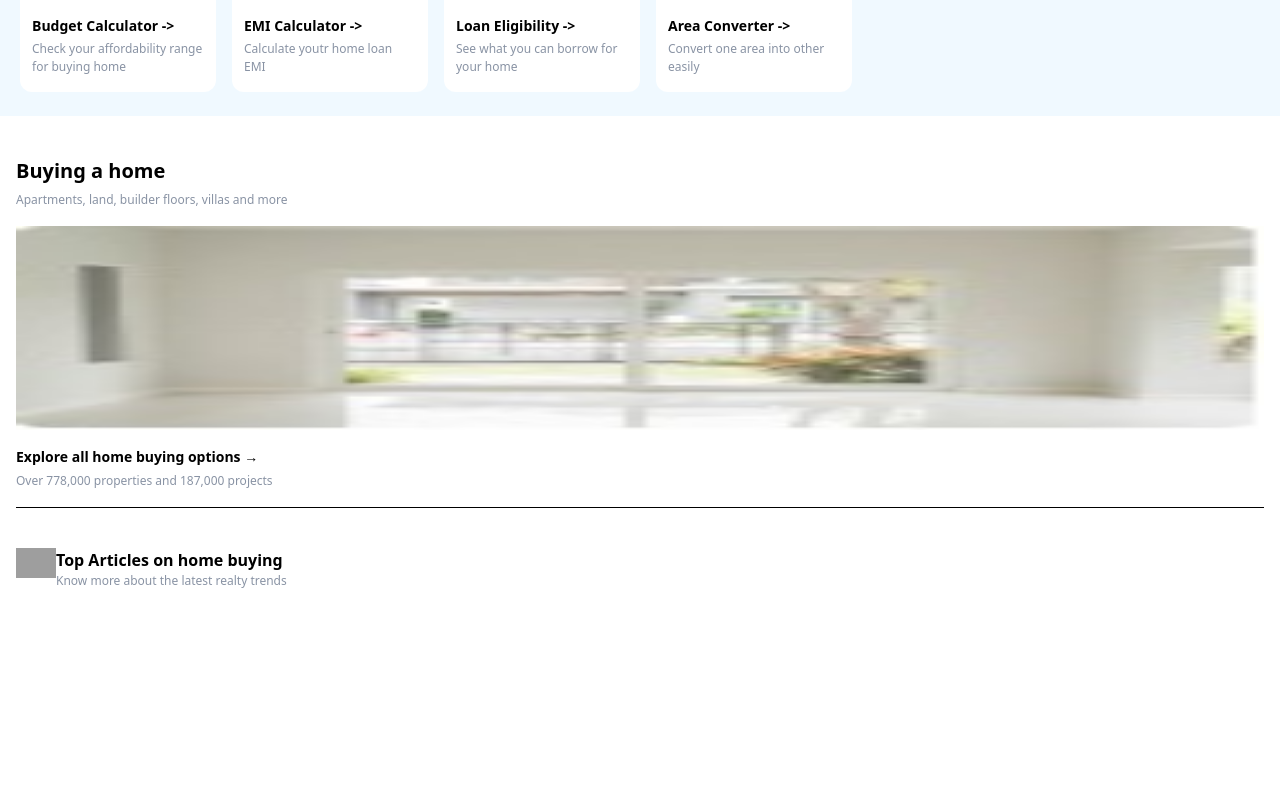
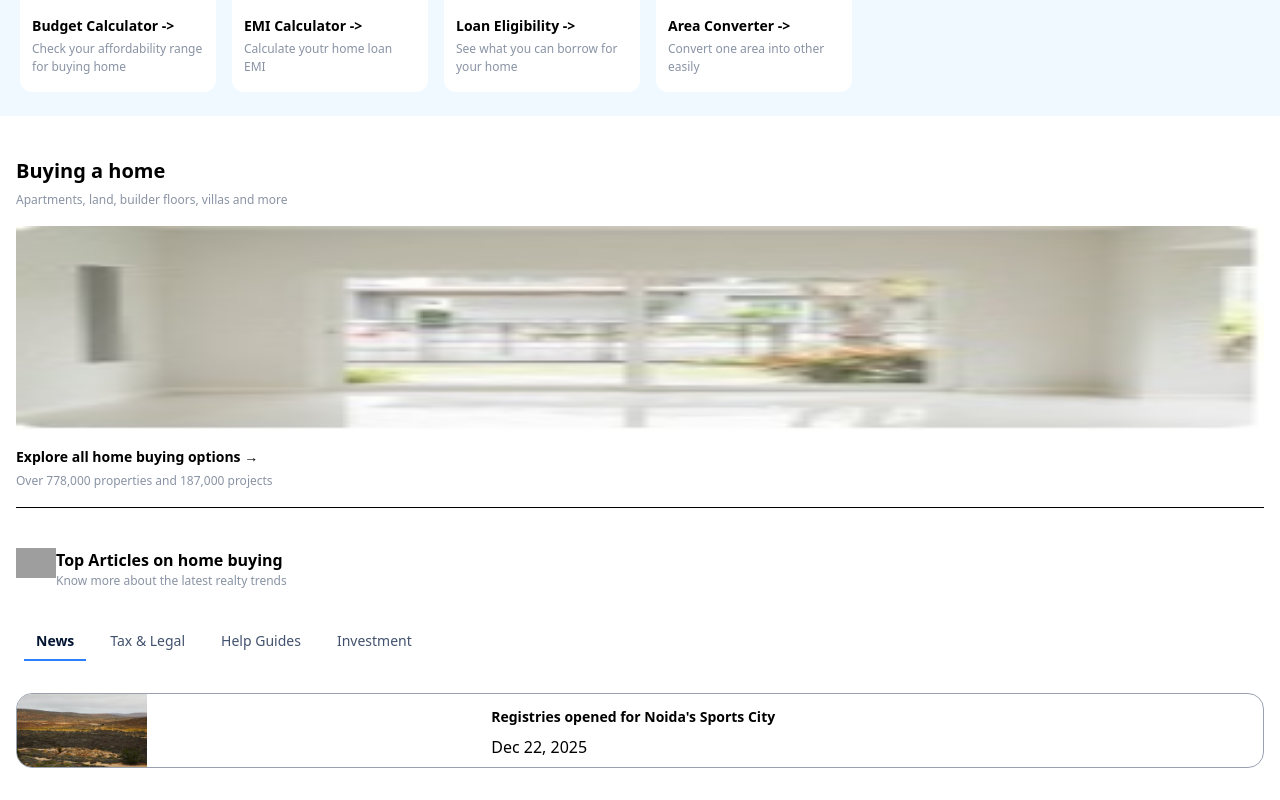
Before and after one commit to siddharth-stn/99AcresClone, a React (Vite) app: page / in a window 1280 px wide. Shown: the part 772-1572 px from the top of the page. Before the commit the page ends 1402 px from the top, so only its background shows below. Built offline with nearby package versions, Linux system fonts and the light colour scheme; grey boxes are pictures that could not be loaded.

Commit message:
NewsSection first part complete

```diff
--- /dev/null
+++ b/src/components/NewsSection.jsx
@@ -0,0 +1,45 @@
+import { useState } from "react";
+import Card from "./Card";
+import chabi from '../assets/images/chabi.jpg';
+
+const NewsSection = () => {
+  const [activeTab, setActiveTab] = useState("News");
+  const menuItems = ["News", "Tax & Legal", "Help Guides", "Investment"];
+  const cardData = [
+    { image: chabi, title: "Registries opened for Noida's Sports City", para: "Dec 22, 2025" },
+    { image: chabi, title: "UP moves to title based property registration", para: "Dec 17, 2025" },
+    { image: chabi, title: "Unified circle rates in UP", para: "Dec 17, 2025" },
+    { image: chabi, title: "Unified RERA Portal: How it benefits ...", para: "Sep 05, 2025" },
+    { image: chabi, title: "No stamp duty on small housing plots in Harya", para: "Aug 28, 2025" }
+  ];
+
+  const styles = {
+    outerDivStyle: "border border-gray-400 rounded-2xl flex flex-col overflow-hidden ps-[38%] min-w-full relative pe-2",
+    figureStyle: "absolute left-0 bottom-0 top-0 w-[35%]",
+    imageStyle: "h-full",
+    titleStyle: "font-bold text-[14px] pt-3",
+    paraStyle: "pb-2 pt-2"
+  };
+  return (
+    <section>
+      <nav className="px-6">
+        <ul className="flex gap-3 overflow-x-auto scrollbar-hide text-[14px] text-[#041533]">
+          {menuItems.map((item) => {
+            return (
+              <li key={item} onClick={() => setActiveTab(item)}
+                className={`cursor-pointer pb-2 px-3 transition-all text-nowrap ${activeTab === item ? "font-bold border-b-2 border-blue-500" : "text-[#42526E]"}`}
+              > {item}</li>
+            )
+          })}
+        </ul>
+      </nav>
+      <div className="my-8 flex overflow-x-auto scrollbar-hide gap-4 px-4">
+        {cardData.map((card, index) => (
+          <Card key={index} image={card.image} title={card.title} para={card.para} styles={styles} />
+        ))}
+      </div>
+    </section >
+  )
+}
+
+export default NewsSection;
--- a/src/pages/HomePage.jsx
+++ b/src/pages/HomePage.jsx
@@ -4,6 +4,7 @@ import HeroSection from "../components/HeroSection";
 import GetStartedSection from "../components/GetStartedSection";
 import PopularToolsSelection from "../components/PopularToolsSelection";
 import BuyHome from "../components/BuyHome";
+import NewsSection from "../components/NewsSection";
 
 const HomePage = () => {
   return (
@@ -16,6 +17,7 @@ const HomePage = () => {
         <GetStartedSection />
         <PopularToolsSelection />
         <BuyHome />
+        <NewsSection />
       </div>
       { /*END Outer Wrapper*/}
     </div>
```
Also changed, not shown: src/assets/images/chabi.jpg (renamed from src/assets/images/img (2).jpg).
